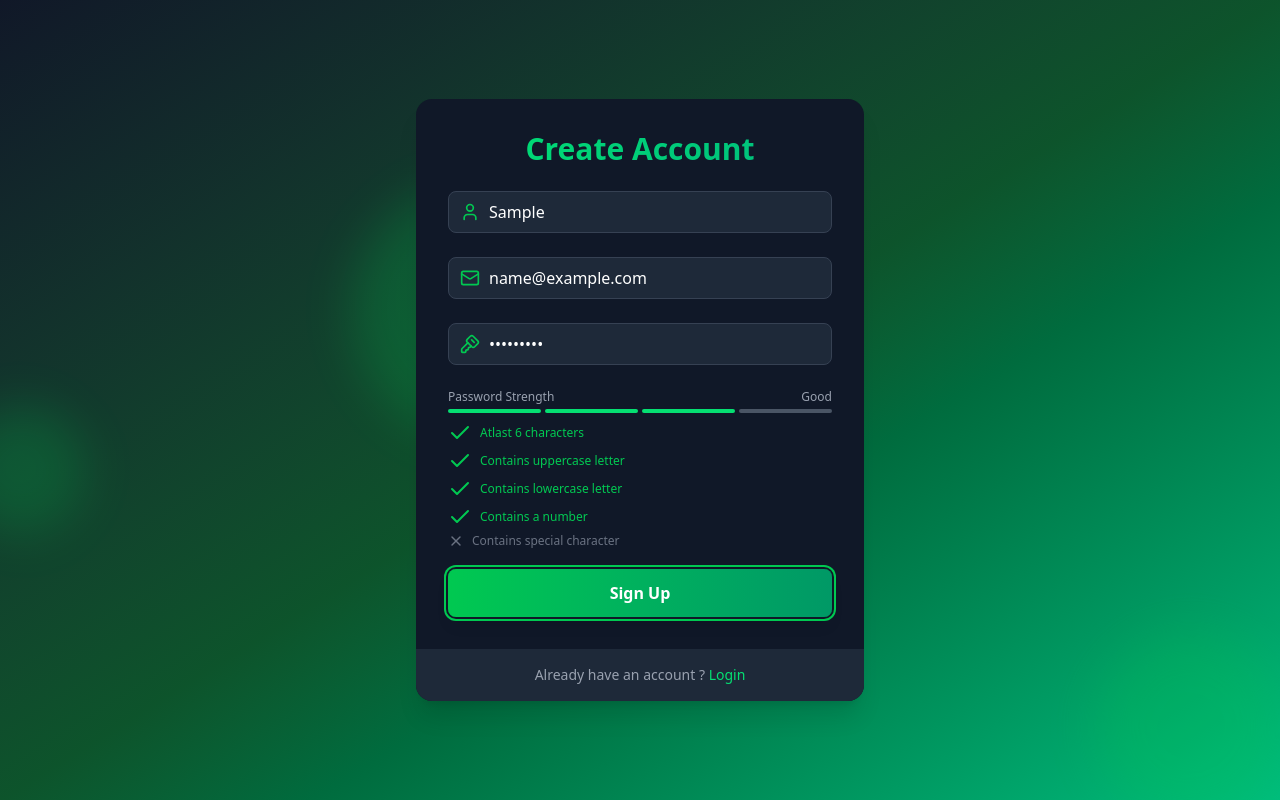
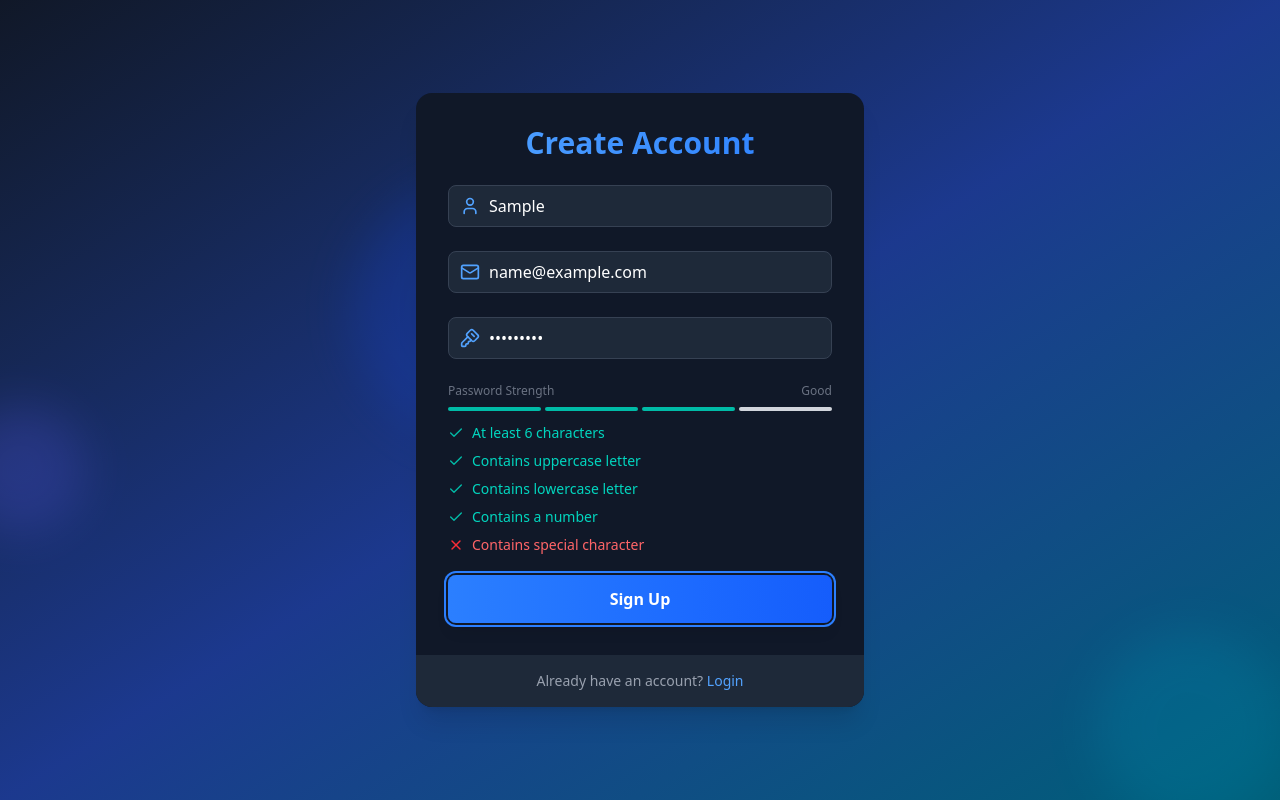
Before and after one commit to Raih1107/EmailAuth, a React (Vite) app in the folder frontend/: page /signup in a window 1280 px wide. Both pictures are taken after typing "Sample", "name@example.com", "Sample123" into the empty fields and a click on the button "Sign Up". Built offline with nearby package versions, Linux system fonts and the light colour scheme.

Commit message:
Enhance UI components and improve user experience across authentication pages

```diff
--- a/frontend/src/App.jsx
+++ b/frontend/src/App.jsx
@@ -1,27 +1,22 @@
 import React from 'react'
 import FloatingShape from './components/FloatingShape'
-import {Route, Routes} from 'react-router-dom'
+import { Route, Routes } from 'react-router-dom'
 import SignUpPage from './pages/SignUpPage'
 import LoginPage from './pages/LoginPage'
 import EmailVerificationPage from './pages/EmailVerificationPage'
 
 const App = () => {
   return (
-    <div className="min-h-screen bg-gradient-to-br from-gray-900 via-green-900 to-emerald-500 flex
-    items-center justify-center relative overflow-hidden  ">
-    <FloatingShape color = "bg-green-500" size="w-64 h-64" top="-5%" left="10%" delay={0} />
-    <FloatingShape color = "bg-green-500" size="w-48 h-48" top="70%" left="80%" delay={5} />
-    <FloatingShape color = "bg-green-500" size="w-32 h-32" top="40%" left="-10%" delay={2} />
-
-
-    <Routes>
-      <Route path='/' element={"Home"} />
-      <Route path='/signup' element={ <SignUpPage /> } />
-      <Route path='/login' element={ <LoginPage /> } />
-      <Route path='/verify-email' element={ <EmailVerificationPage /> } />
-
-    </Routes>
-
+<div className="min-h-screen bg-gradient-to-br from-gray-900 via-blue-900 to-cyan-800 flex items-center justify-center relative overflow-hidden">
+  <FloatingShape color="bg-blue-700" size="w-64 h-64" top="-5%" left="10%" delay={0} />
+  <FloatingShape color="bg-cyan-600" size="w-48 h-48" top="70%" left="80%" delay={5} />
+  <FloatingShape color="bg-indigo-500" size="w-32 h-32" top="40%" left="-10%" delay={2} />
+      <Routes>
+        <Route path='/' element={"Home"} />
+        <Route path='/signup' element={<SignUpPage />} />
+        <Route path='/login' element={<LoginPage />} />
+        <Route path='/verify-email' element={<EmailVerificationPage />} />
+      </Routes>
     </div>
   )
 }
--- a/frontend/src/components/Input.jsx
+++ b/frontend/src/components/Input.jsx
@@ -1,15 +1,15 @@
 import React from 'react'
 
-const Input = ({icon:Icon, ...props}) => {
+const Input = ({ icon: Icon, ...props }) => {
   return (
     <div className="relative mb-6">
       <div className="absolute inset-y-0 left-0 flex items-center pl-3 pointer-events-none">
-            <Icon className="size-5 text-green-500" />
+        <Icon className="size-5 text-blue-400" />
       </div>
       <input
         {...props}
         className="w-full pl-10 py-2 bg-gray-800 bg-opacity-50 rounded-lg border border-gray-700
-            focus:border-green-500 focus:ring-2 focus:ring-green-500 text-white placeholder-gray-400
+        focus:border-blue-500 focus:ring-2 focus:ring-blue-500 text-white placeholder-gray-400
         transition duration-200"
       />
     </div>
--- a/frontend/src/components/PasswordStrengthMeter.jsx
+++ b/frontend/src/components/PasswordStrengthMeter.jsx
@@ -1,95 +1,82 @@
 import { Check, X } from 'lucide-react'
 import React from 'react'
 
-const PasswordCriteria = ({password}) => {
+const PasswordCriteria = ({ password }) => {
+    const criteria = [
+        { label: "At least 6 characters", met: password.length >= 6 },
+        { label: "Contains uppercase letter", met: /[A-Z]/.test(password) },
+        { label: "Contains lowercase letter", met: /[a-z]/.test(password) },
+        { label: "Contains a number", met: /\d/.test(password) },
+        { label: "Contains special character", met: /[^a-zA-Z0-9]/.test(password) },
+    ];
 
-
-
-    const criteria = [
-        {label:  "Atlast 6 characters ", met: password.length >= 6},
-        {label: "Contains uppercase letter", met: /[A-Z]/.test(password)},
-        {label: "Contains lowercase letter", met: /[a-z]/.test(password)},
-        {label: "Contains a number", met: /\d/.test(password)},
-        {label: "Contains special character", met: /[^a-zA-Z0-9]/.test(password)},
-    ]
-
-    return(
-        <div className="mt-2 space-y-1">
-            {criteria.map((item,index) => (
-                <div key={item.label} className="flex items-center text-xs">
+    return (
+        <div className="mt-3 space-y-2">
+            {criteria.map((item, index) => (
+                <div key={item.label} className="flex items-center text-sm">
                     {item.met ? (
-                    <Check className="size4 text-green-500 mr-2" />
-                ): (
-                    <X className="size-4 text-gray-500 mr-2" />
+                        <Check className="w-4 h-4 text-teal-500 mr-2" />
+                    ) : (
+                        <X className="w-4 h-4 text-red-500 mr-2" />
                     )}
-                <span className={item.met ? "text-green-500" : "text-gray-500"} >
+                    <span className={item.met ? "text-teal-400" : "text-red-400"}>
                         {item.label}
                     </span>
                 </div>
             ))}
         </div>
-    )
+    );
 }
 
-
-
-
-
-
-const PasswordStrengthMeter = ({password}) => {
+const PasswordStrengthMeter = ({ password }) => {
 
     const getStrength = (pass) => {
         let strength = 0;
-        if(pass.length >= 6) strength++;
-        if(pass.match(/[A-Z]/) && pass.match(/[a-z]/)) strength++;
-        if(pass.match(/\d/)) strength++;
-        if(pass.match(/[^a-zA-Z\d]/)) strength++
-;
+        if (pass.length >= 6) strength++;
+        if (pass.match(/[A-Z]/) && pass.match(/[a-z]/)) strength++;
+        if (pass.match(/\d/)) strength++;
+        if (pass.match(/[^a-zA-Z\d]/)) strength++;
+
         return strength;
     }
 
     const strength = getStrength(password);
 
     const getColor = (strength) => {
-        if(strength === 0 ) return "bg-red-500";
-        if(strength === 1 ) return "bg-red-400";
-        if(strength === 2 ) return "bg-yellow-500";
-        if(strength === 3 ) return "bg-green-400";
-
-        return "bg-green-500" ;
+        if (strength === 0) return "bg-red-500";
+        if (strength === 1) return "bg-red-400";
+        if (strength === 2) return "bg-yellow-500";
+        if (strength === 3) return "bg-teal-500";
+        return "bg-teal-600";
     }
 
     const getStrengthText = (strength) => {
-        if(strength === 0 ) return " Very Weak";
-        if(strength === 1 ) return  " Weak";
-        if(strength === 2 ) return " Fair";
-        if(strength === 3 ) return " Good";
-
-        return "Strong" ;
+        if (strength === 0) return "Very Weak";
+        if (strength === 1) return "Weak";
+        if (strength === 2) return "Fair";
+        if (strength === 3) return "Good";
+        return "Strong";
     }
 
     return (
-    <div className="mt-2">
-        <div className="flex justify-between items-center mb-1 ">
-        <span className="text-xs text-gray-400"> Password Strength </span>
-        <span className="text-xs text-gray-400"> {getStrengthText(strength)} </span>
+        <div className="mt-4">
+            <div className="flex justify-between items-center mb-2">
+                <span className="text-xs text-gray-500">Password Strength</span>
+                <span className="text-xs text-gray-500">{getStrengthText(strength)}</span>
             </div>
 
             <div className="flex space-x-1">
-        {[...Array(4)].map((_,index) => (
+                {[...Array(4)].map((_, index) => (
                     <div
                         key={index}
-            className={`h-1 w-1/4 rounded-full transition-colors duration-200
-                    ${index < strength ? getColor(strength) : "bg-gray-600"}`}
-            >
-
-            </div>
+                        className={`h-1 w-1/4 rounded-full transition-colors duration-300
+                        ${index < strength ? getColor(strength) : "bg-gray-300"}`}
+                    />
                 ))}
-
             </div>
             <PasswordCriteria password={password} />
         </div>
-)
+    );
 }
 
-export default PasswordStrengthMeter
+export default PasswordStrengthMeter;
--- a/frontend/src/pages/SignUpPage.jsx
+++ b/frontend/src/pages/SignUpPage.jsx
@@ -1,10 +1,9 @@
 import React, { useState } from 'react'
 import { motion } from "motion/react"
 import Input from '../components/Input';
-import {Key, KeySquare, Lock, Mail, User} from 'lucide-react'
+import { KeySquare, Mail, User } from 'lucide-react';
 import { Link } from 'react-router-dom';
 import PasswordStrengthMeter from '../components/PasswordStrengthMeter';
-
 
 const SignUpPage = () => {
 
@@ -18,13 +17,13 @@ const SignUpPage = () => {
 
     return (
         <motion.div
-        initial={{opacity:0, y:20}}
-        animate={{opacity:1, y:0}}
-        transition={{duration:0.5}}
+            initial={{ opacity: 0, y: 20 }}
+            animate={{ opacity: 1, y: 0 }}
+            transition={{ duration: 0.5 }}
             className="max-w-md w-full bg-gray-900 bg-opacity-50 backdrop-blur-xl rounded-2xl shadow-xl overflow-hidden"
         >
             <div className="p-8">
-        <h2 className="text-3xl font-bold mb-6 text-center bg-gradient-to-r from-green-400 to-emerald-500 text-transparent bg-clip-text ">
+                <h2 className="text-3xl font-bold mb-6 text-center bg-gradient-to-r from-blue-400 to-blue-500 text-transparent bg-clip-text">
                     Create Account
                 </h2>
 
@@ -54,25 +53,25 @@ return (
                     <PasswordStrengthMeter password={password} />
 
                     <motion.button
-            className="mt-5 w-full py-3 px-4 bg-gradient-to-r from-green-500 to-emerald-600 text-white
-						font-bold rounded-lg shadow-lg hover:from-green-600
-						hover:to-emerald-700 focus:outline-none focus:ring-2 focus:ring-green-500 focus:ring-offset-2 focus:ring-offset-gray-900 transition duration-200"
-            whileHover={{scale:1.02}}
-            whileTap={{scale:0.95}}
+                        className="mt-5 w-full py-3 px-4 bg-gradient-to-r from-blue-500 to-blue-600 text-white
+                        font-bold rounded-lg shadow-lg hover:from-blue-600
+                        hover:to-blue-700 focus:outline-none focus:ring-2 focus:ring-blue-500 focus:ring-offset-2 focus:ring-offset-gray-900 transition duration-200"
+                        whileHover={{ scale: 1.02 }}
+                        whileTap={{ scale: 0.95 }}
                         type='submit'
                     >
                         Sign Up
                     </motion.button>
                 </form>
             </div>
+
             <div className="px-8 py-4 bg-gray-800 border-gray-900 bg-opacity-50 flex justify-center">
                 <p className="text-sm text-gray-400">
-        Already have an account ? {""}
-        <Link to={"/login"} className="text-green-400 hover:underline">
+                    Already have an account?{" "}
+                    <Link to={"/login"} className="text-blue-400 hover:underline">
                         Login
                     </Link>
                 </p>
-
             </div>
         </motion.div>
     )
```
Also changed, not shown: frontend/src/pages/EmailVerificationPage.jsx (+22 -36 lines), frontend/src/pages/LoginPage.jsx (+13 -20 lines). Lines whose indentation alone changed are shown as unchanged.
